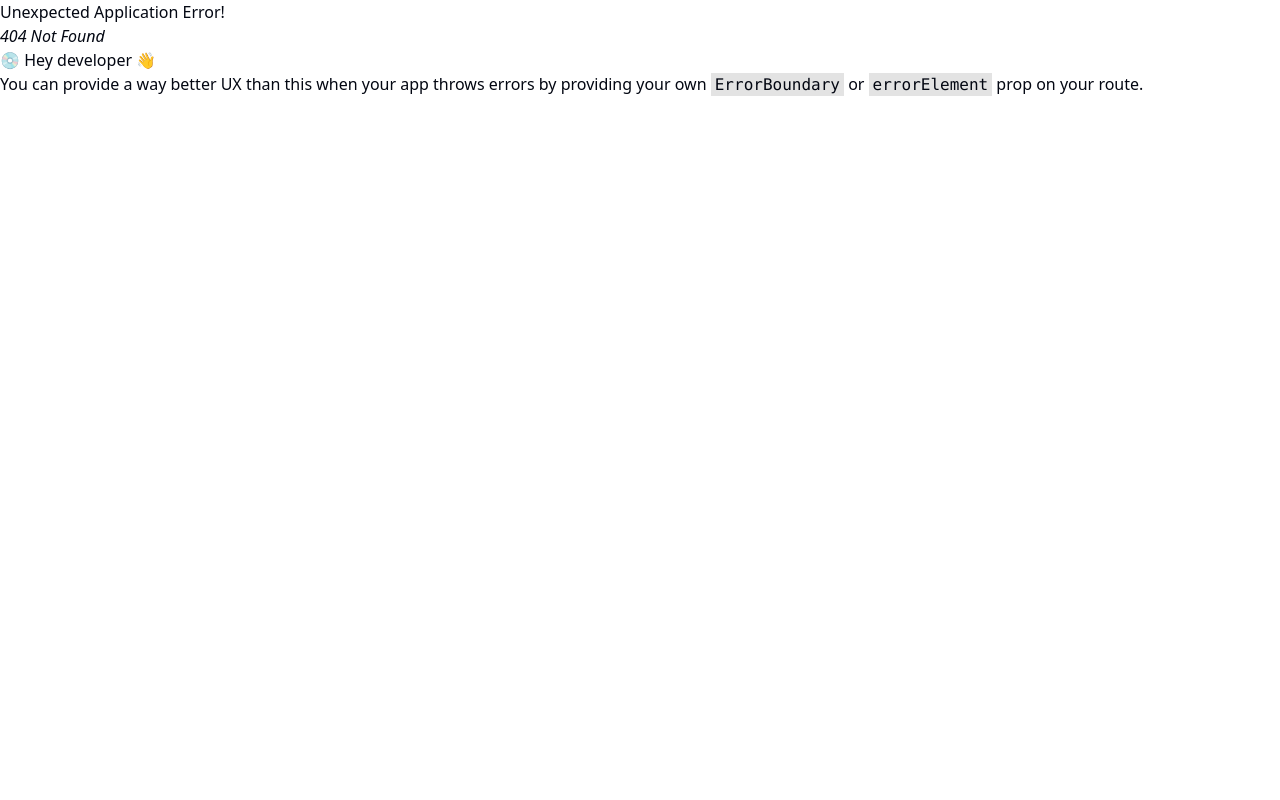
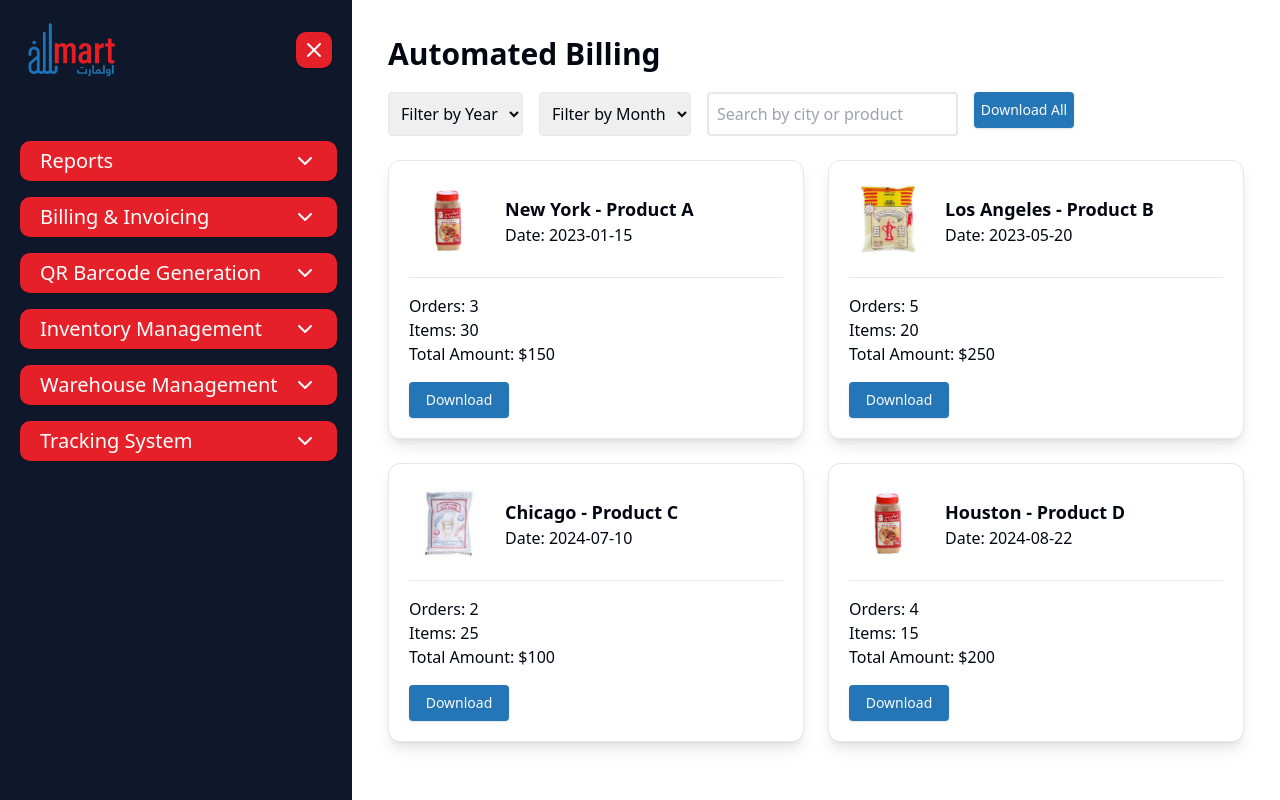
Before and after one commit to subin4693/AliMart-erp, a React (Vite) app: page /billing in a window 1280 px wide. Before the commit this address had no page. Built offline with nearby package versions, Linux system fonts and the light colour scheme.

Commit message:
AutomatedBilling invoices added

```diff
--- a/src/App.jsx
+++ b/src/App.jsx
@@ -1,6 +1,6 @@
 import React from "react";
 
-import { Reports, InventoryReports, WarehouseReports } from "@/pages";
+import { Reports, InventoryReports, WarehouseReports, AutomatedBilling } from "@/pages";
 // import { InventoryReports } from "@/pages/InventoryReports";
 import Layout from "@/layouts/Layout";
 
@@ -25,6 +25,10 @@ const App = () => {
                     path: "/warehouse",
                     element: <WarehouseReports />,
                 },
+                {
+                    path: "/billing",
+                    element: <AutomatedBilling />,
+                },
             ],
         },
     ]);
--- /dev/null
+++ b/src/pages/AutomatedBilling/index.jsx
@@ -0,0 +1,174 @@
+import React, { useState, useEffect } from "react";
+import { Card } from "@/components/ui/card";
+// import { saveAs } from "file-saver";
+import img1 from "../../assets/1.png";
+import img2 from "../../assets/2.png";
+import img3 from "../../assets/3.png";
+import { Button } from "@/components/ui/button";
+
+// import additional images as needed...
+
+const Index = () => {
+    const [selectedYear, setSelectedYear] = useState("");
+    const [selectedMonth, setSelectedMonth] = useState("");
+    const [searchQuery, setSearchQuery] = useState("");
+    const [invoices, setInvoices] = useState([]);
+
+    // Sample data for invoices
+    const data = [
+        {
+            city: "New York",
+            product: "Product A",
+            items: 30,
+            orders: 3,
+            image: img1,
+            date: "2023-01-15",
+        },
+        {
+            city: "Los Angeles",
+            product: "Product B",
+            items: 20,
+            orders: 5,
+            image: img2,
+            date: "2023-05-20",
+        },
+        {
+            city: "Chicago",
+            product: "Product C",
+            items: 25,
+            orders: 2,
+            image: img3,
+            date: "2024-07-10",
+        },
+        {
+            city: "Houston",
+            product: "Product D",
+            items: 15,
+            orders: 4,
+            image: img1,
+            date: "2024-08-22",
+        },
+        // Add more records as needed
+    ];
+
+    // Filter and search invoices based on criteria
+    const filteredInvoices = invoices.filter((invoice) => {
+        const matchYear = selectedYear ? invoice.date.startsWith(selectedYear) : true;
+        const matchMonth = selectedMonth ? invoice.date.slice(5, 7) === selectedMonth : true;
+        const matchSearch =
+            invoice.city.toLowerCase().includes(searchQuery.toLowerCase()) ||
+            invoice.product.toLowerCase().includes(searchQuery.toLowerCase());
+        return matchYear && matchMonth && matchSearch;
+    });
+
+    // Automatically generate invoices when component mounts
+    useEffect(() => {
+        const generatedInvoices = data.map((entry, index) => ({
+            id: index + 1,
+            ...entry,
+            totalAmount: entry.orders * 50, // Example: $50 per order
+        }));
+        setInvoices(generatedInvoices);
+    }, []);
+
+    // Download individual invoice as JSON
+    const downloadInvoice = (invoice) => {
+        window.alert(`${invoice.product} Invoice is downloading....`);
+    };
+
+    // Download all invoices as JSON
+    const downloadAllInvoices = () => {
+        window.alert("Downloading....");
+    };
+
+    return (
+        <div className="p-4">
+            <h1 className="font-semibold text-3xl mb-5">Automated Billing</h1>
+
+            {/* Filter and Search Controls */}
+            <div className="flex flex-col md:flex-row gap-4 mb-6">
+                <select
+                    className="border p-2 rounded"
+                    value={selectedYear}
+                    onChange={(e) => setSelectedYear(e.target.value)}
+                >
+                    <option value="">Filter by Year</option>
+                    <option value="2023">2023</option>
+                    <option value="2024">2024</option>
+                </select>
+
+                <select
+                    className="border p-2 rounded"
+                    value={selectedMonth}
+                    onChange={(e) => setSelectedMonth(e.target.value)}
+                >
+                    <option value="">Filter by Month</option>
+                    <option value="01">January</option>
+                    <option value="02">February</option>
+                    <option value="03">March</option>
+                    <option value="04">April</option>
+                    <option value="05">May</option>
+                    <option value="06">June</option>
+                    <option value="07">July</option>
+                    <option value="08">August</option>
+                    <option value="09">September</option>
+                    <option value="10">October</option>
+                    <option value="11">November</option>
+                    <option value="12">December</option>
+                </select>
+
+                <input
+                    type="text"
+                    placeholder="Search by city or product"
+                    value={searchQuery}
+                    onChange={(e) => setSearchQuery(e.target.value)}
+                    className="border-2 p-2 rounded outline-none"
+                />
+                {/*
+                <button className="bg-blue-500 text-white py-2 px-4 rounded hover:bg-blue-600">
+                    Download All
+                </button> */}
+                <Button
+                    onClick={downloadAllInvoices}
+                    className="py-3 px-4 rounded lg:w-[100px] bg-[#2576b6] w-full "
+                >
+                    Download All
+                </Button>
+            </div>
+
+            {/* Invoice List */}
+            <div className="grid md:grid-cols-2 gap-6">
+                {filteredInvoices.map((invoice) => (
+                    <Card key={invoice.id} className="p-5 shadow-lg">
+                        <div className="flex items-center gap-4 mb-4">
+                            <img
+                                src={invoice.image}
+                                alt="Product"
+                                className="w-20 h-20 object-cover rounded"
+                            />
+                            <div>
+                                <h2 className="text-lg font-semibold">
+                                    {invoice.city} - {invoice.product}
+                                </h2>
+                                <p>Date: {invoice.date}</p>
+                            </div>
+                        </div>
+                        <div className="border-t pt-4">
+                            <p>Orders: {invoice.orders}</p>
+                            <p>Items: {invoice.items}</p>
+                            <p>Total Amount: ${invoice.totalAmount}</p>
+                        </div>
+                        <Button
+                            onClick={() => downloadInvoice(invoice)}
+                            className="py-3 mt-4 px-4 rounded w-[100px] bg-[#2576b6]"
+                        >
+                            Download
+                        </Button>
+                    </Card>
+                ))}
+            </div>
+        </div>
+    );
+};
+
+export default Index;
--- a/src/pages/InventoryReports/index.jsx
+++ b/src/pages/InventoryReports/index.jsx
@@ -73,7 +73,6 @@ const Index = () => {
                         ))}
                     </div>
                 </Card>
-
             </div>
             <div className="flex flex-col md:flex-row gap-10 mt-10">
                 <Card className="p-5 w-full md:w-[45%] lg:w-[30%]">
--- a/src/pages/index.js
+++ b/src/pages/index.js
@@ -1,3 +1,4 @@
 export { default as Reports } from "./Reports";
 export { default as InventoryReports } from "./InventoryReports";
 export { default as WarehouseReports } from "./WarehouseReports";
+export { default as AutomatedBilling } from "./AutomatedBilling";
```
Also changed, not shown: src/pages/Reports/BarChart.jsx (line endings or trailing spaces). Lines whose indentation alone changed are shown as unchanged.
